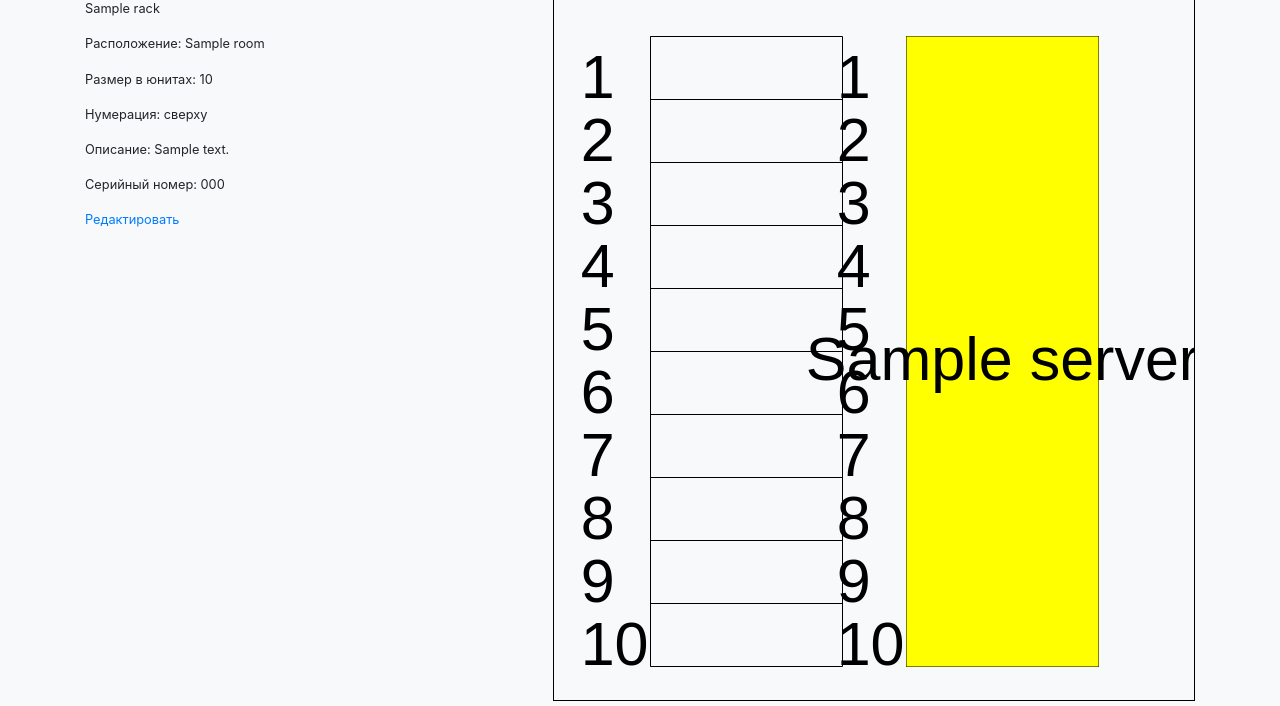
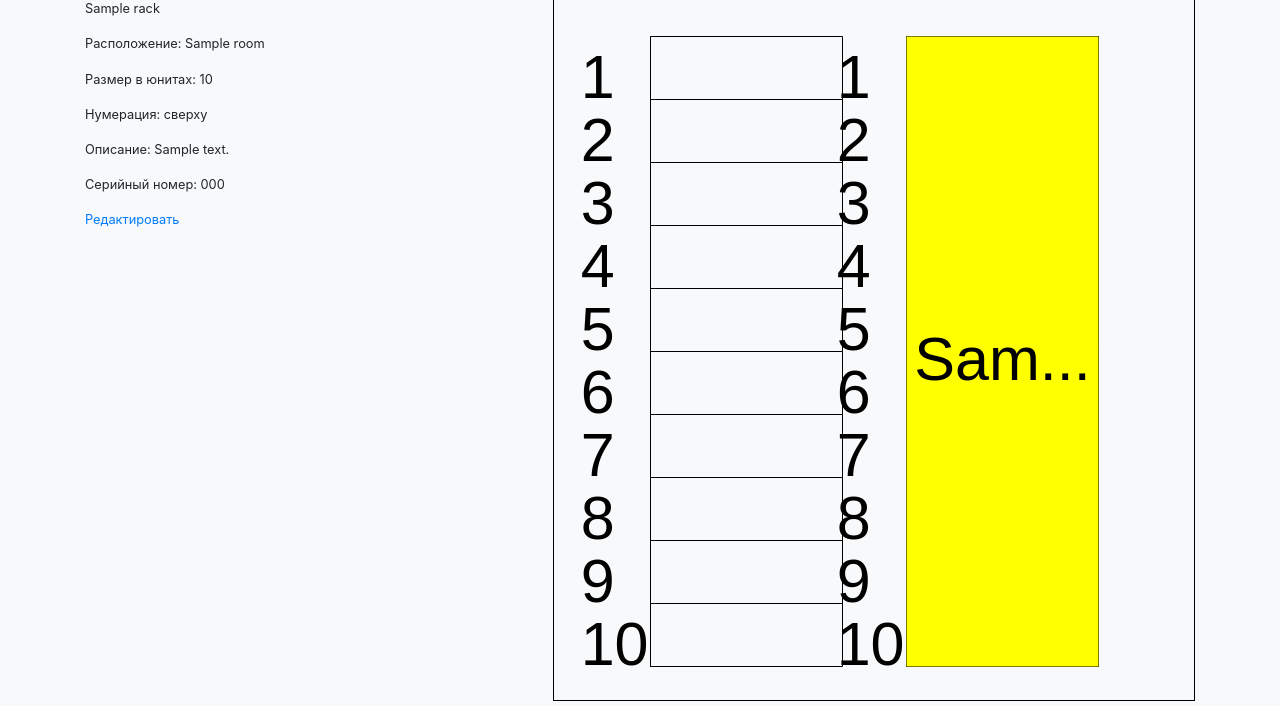
Before and after one commit to agp22888/datacenter, a Django app: page /rack/1 in a window 1280 px wide. Shown: the part 106-812 px from the top of the page. Run offline with Django 3.2, Linux system fonts and the light colour scheme; a user stored in the database is signed in; tables that the repository leaves empty hold one stand-in row (values such as "Sample post"); some libraries are stand-ins or nearby versions.

Commit message:
fixed bug with server names being too long to fit in rack view

```diff
--- a/server_list/templates/server_list/rack_view.html
+++ b/server_list/templates/server_list/rack_view.html
@@ -78,7 +78,13 @@
             coordArray = unitCoords[serverUnit];
             ctx.fillRect(coordArray[1], coordArray[0] , rackWidth, unitHeight*back[server][1]);
             ctx.fillStyle = "black";
-            ctx.fillText(server,coordArray[1] +rackWidth/2 - ctx.measureText(server).width/2, coordArray[0]+ back[server][1]*unitHeight/2 + fontSize/2 -2 );
+            text = server;
+            if (ctx.measureText(text).width > rackWidth){
+                while(ctx.measureText(text).width >= rackWidth){
+                    text = text.slice(0,-4)+'...';
+                }
+            }
+            ctx.fillText(text,coordArray[1] +rackWidth/2 - ctx.measureText(text).width/2, coordArray[0]+ back[server][1]*unitHeight/2 + fontSize/2 -2 );
         }
 
         for (let server in front){
@@ -87,7 +93,13 @@
             coordArray = unitCoords[serverUnit];
             ctx.fillRect(coordArray[3], coordArray[0] , rackWidth, unitHeight*front[server][1]);
             ctx.fillStyle = "black";
-            ctx.fillText(server,coordArray[3] +rackWidth/2 - ctx.measureText(server).width/2, coordArray[0]+ front[server][1]*unitHeight/2 + fontSize/2 -2);
+            text = server;
+            if (ctx.measureText(text).width > rackWidth){
+                while(ctx.measureText(text).width >= rackWidth){
+                    text = text.slice(0,-4)+'...';
+                }
+            }
+            ctx.fillText(text,coordArray[3] +rackWidth/2 - ctx.measureText(text).width/2, coordArray[0]+ front[server][1]*unitHeight/2 + fontSize/2 -2);
         }
    }
 
```
